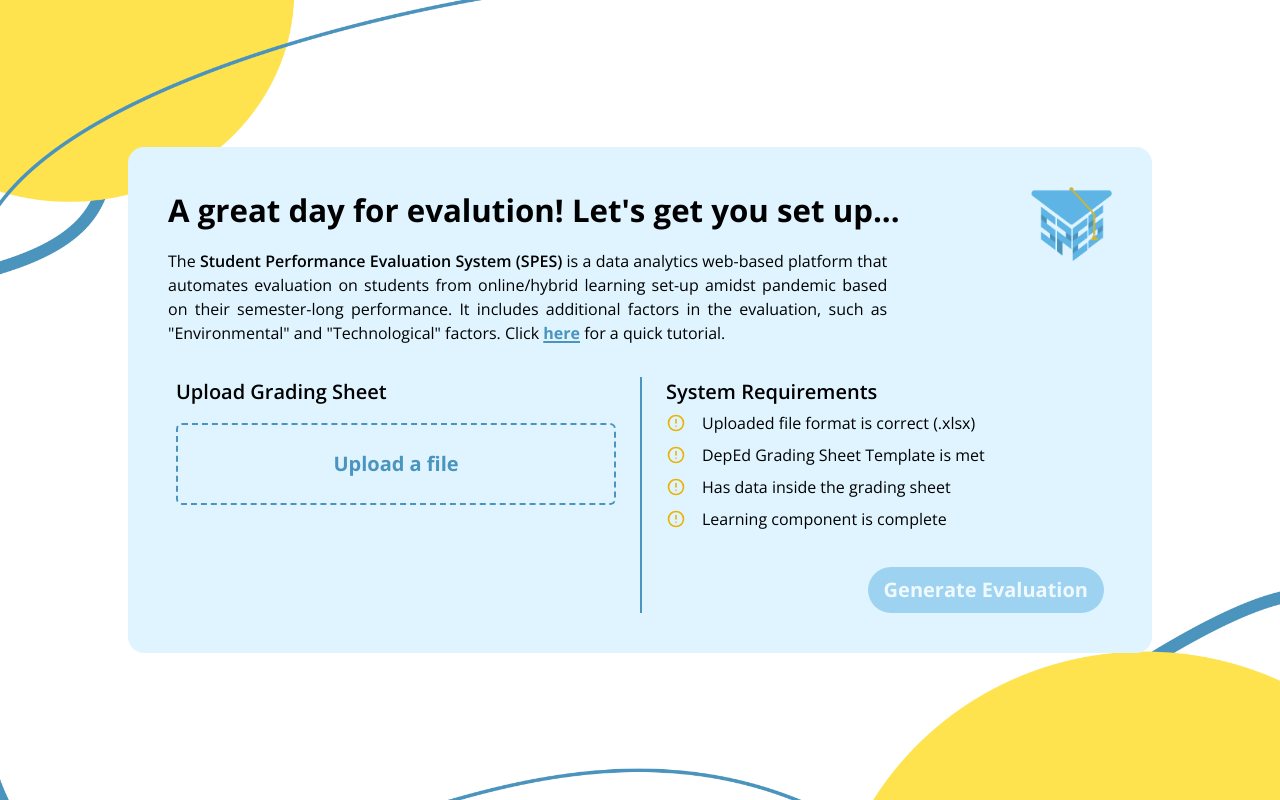
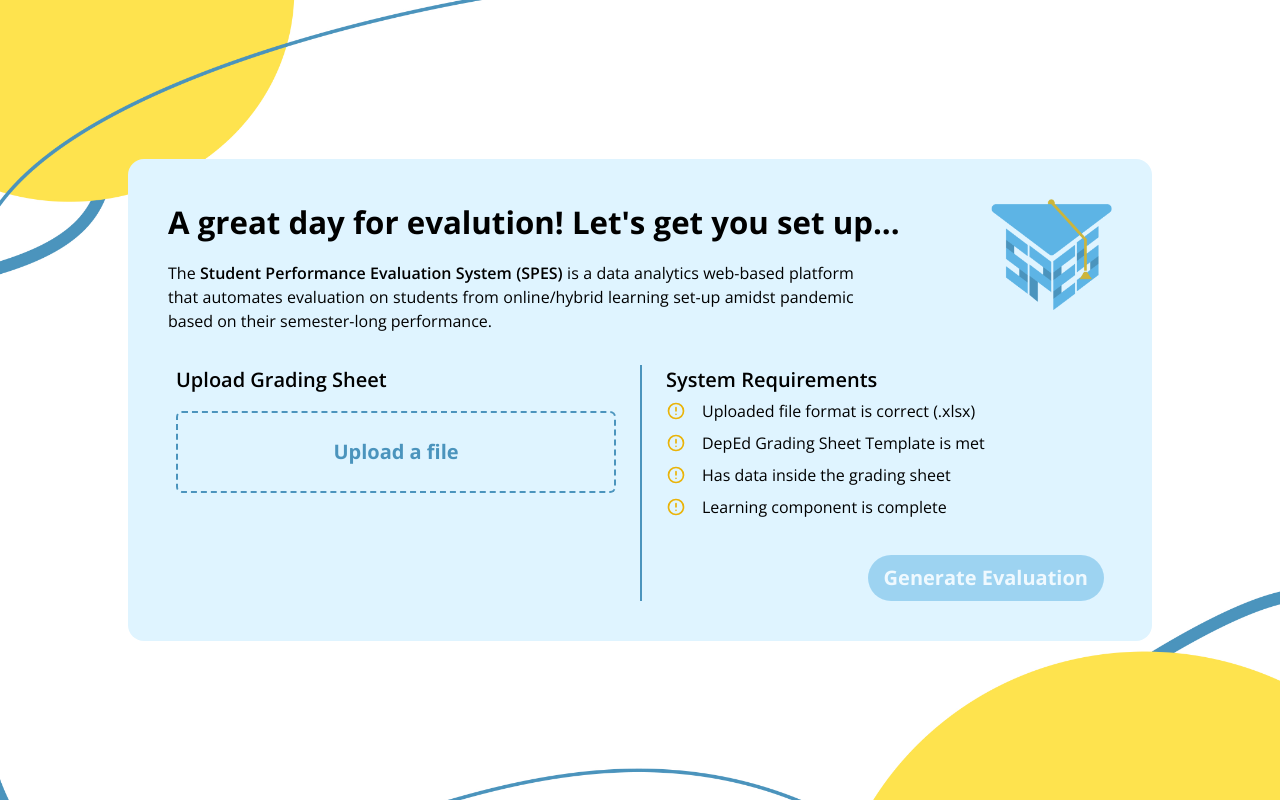
Before and after one commit to Polaf05/spes_capstone, a Next.js app: page /getting-started in a window 1280 px wide. Built offline with nearby package versions, Linux system fonts and the light colour scheme.

Commit message:
🧹 chore: deleted tutorial

```diff
--- a/pages/getting-started.tsx
+++ b/pages/getting-started.tsx
@@ -549,17 +549,6 @@
                       is a data analytics web-based platform that automates
                       evaluation on students from online/hybrid learning set-up
                       amidst pandemic based on their semester-long performance.
-                      It includes additional factors in the evaluation, such as
-                      "Environmental" and "Technological" factors. Click{" "}
-                      <span
-                        onClick={() => {
-                          setPage(0);
-                        }}
-                        className="cursor-pointer font-bold underline decoration-2 underline-offset-2 text-ocean-400"
-                      >
-                        here
-                      </span>{" "}
-                      for a quick tutorial.
                     </p>
                   </div>
                 </div>
```
